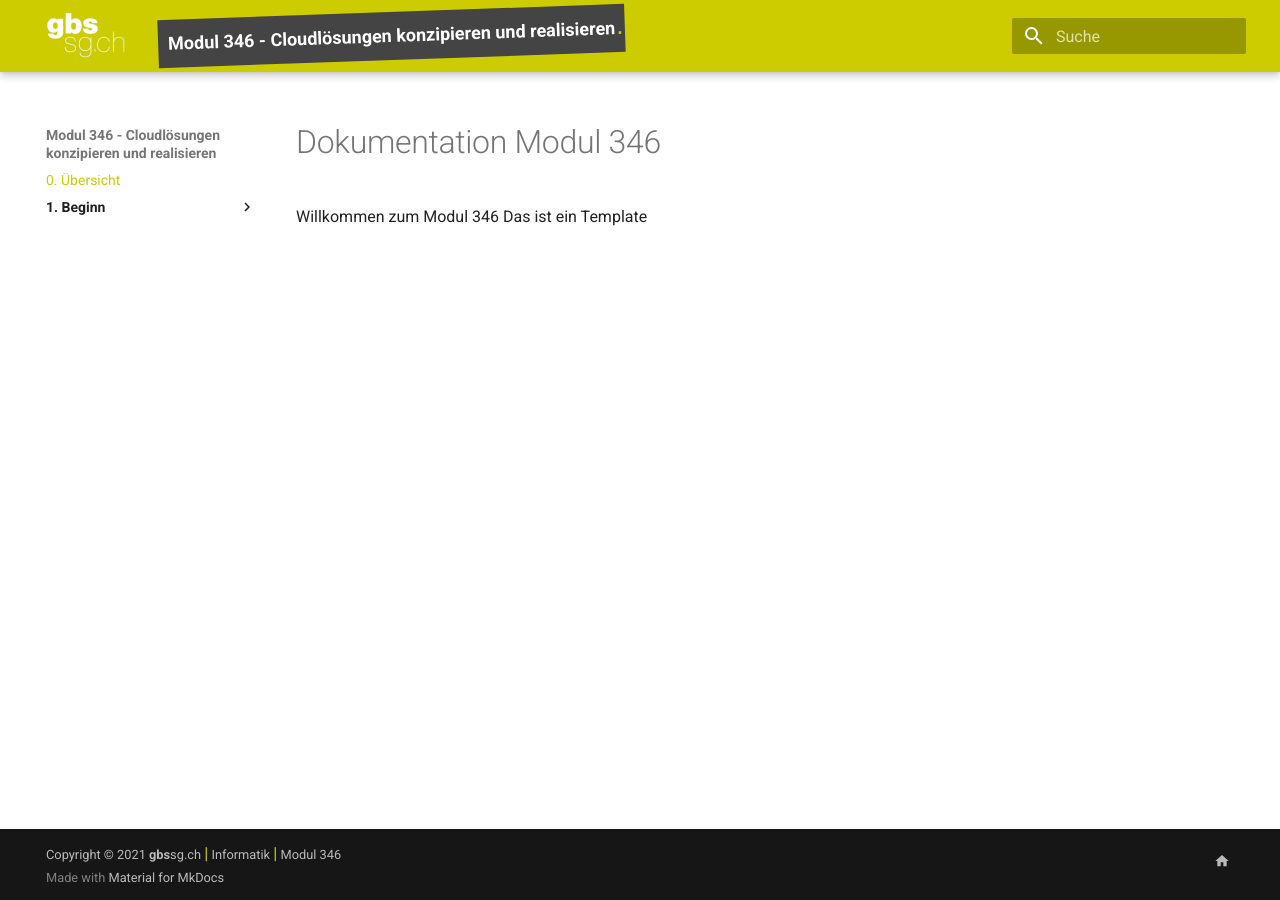
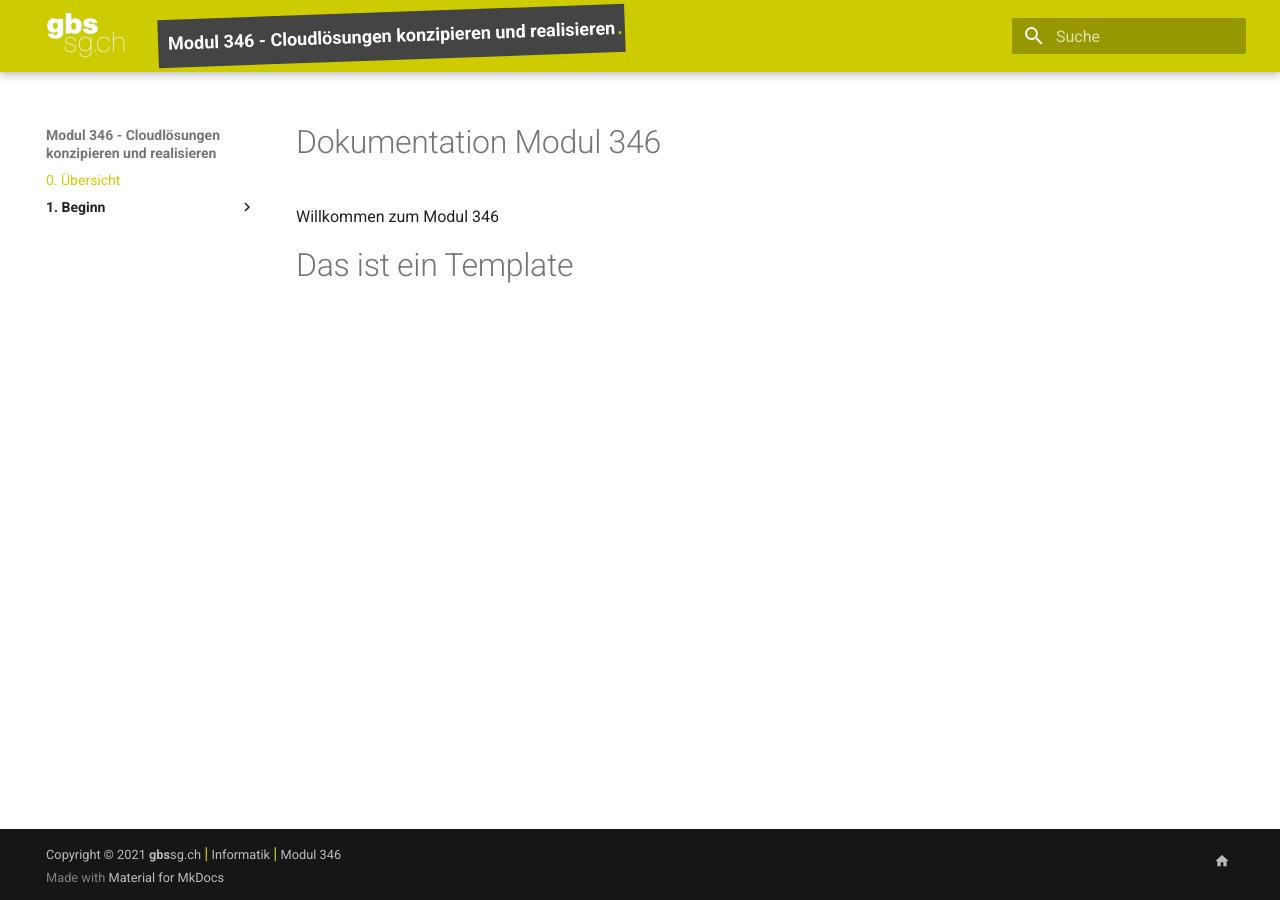
Before and after one commit to gbssg/modul346, an MkDocs documentation site: the page built from docs/index.md, in a window 1280 px wide. Built offline with MkDocs 1.6.1 and Material for MkDocs 9.7.7, drawn with Linux system fonts in a browser that asks for light colours.

```diff
--- a/docs/index.md
+++ b/docs/index.md
@@ -1,4 +1,5 @@
 # Dokumentation Modul 346
 
 Willkommen zum Modul 346
-Das ist ein Template
+
+# Das ist ein Template
```
Also changed, not shown: site/index.html, site/search/search_index.json, 2 other files.
